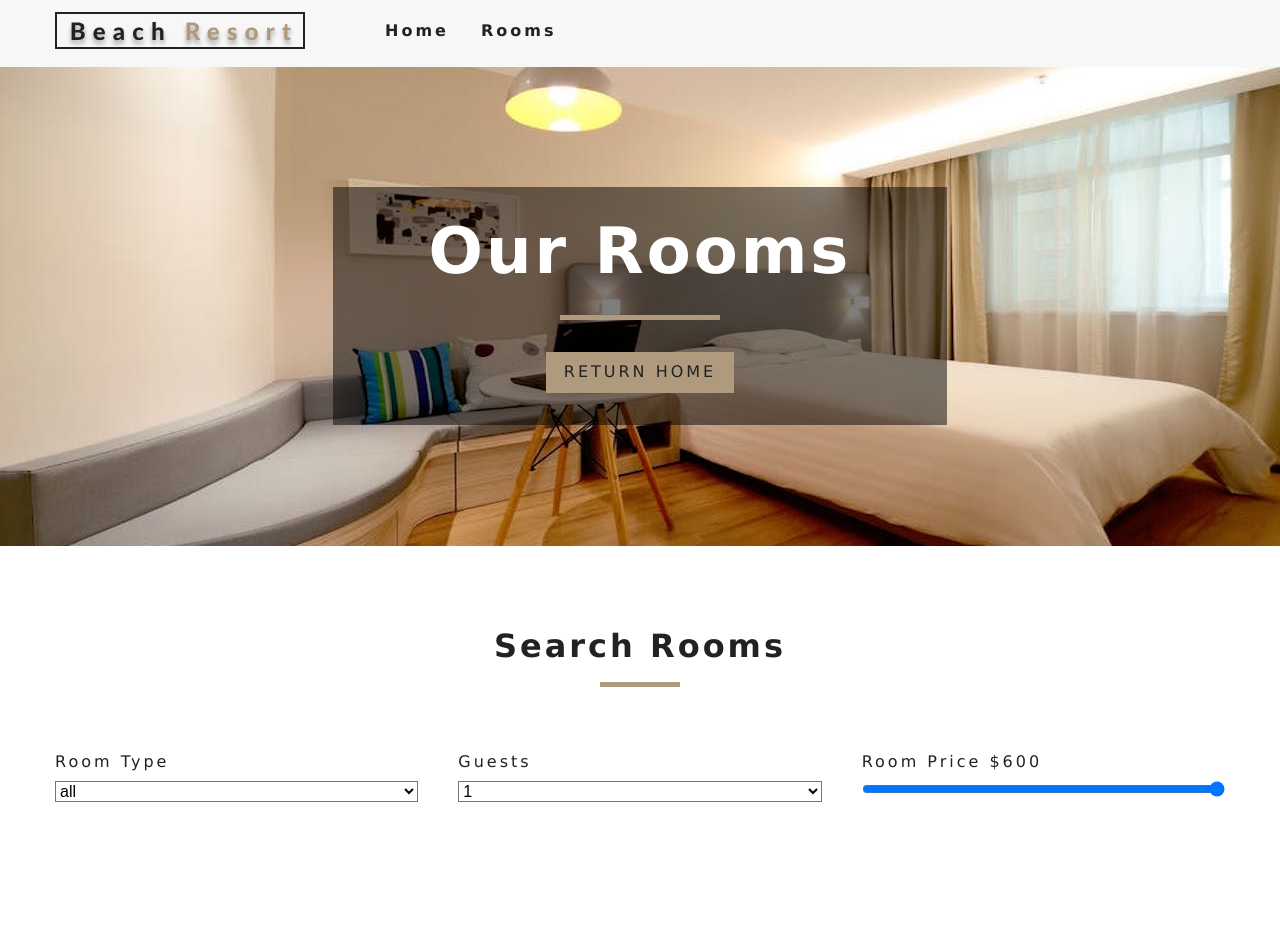
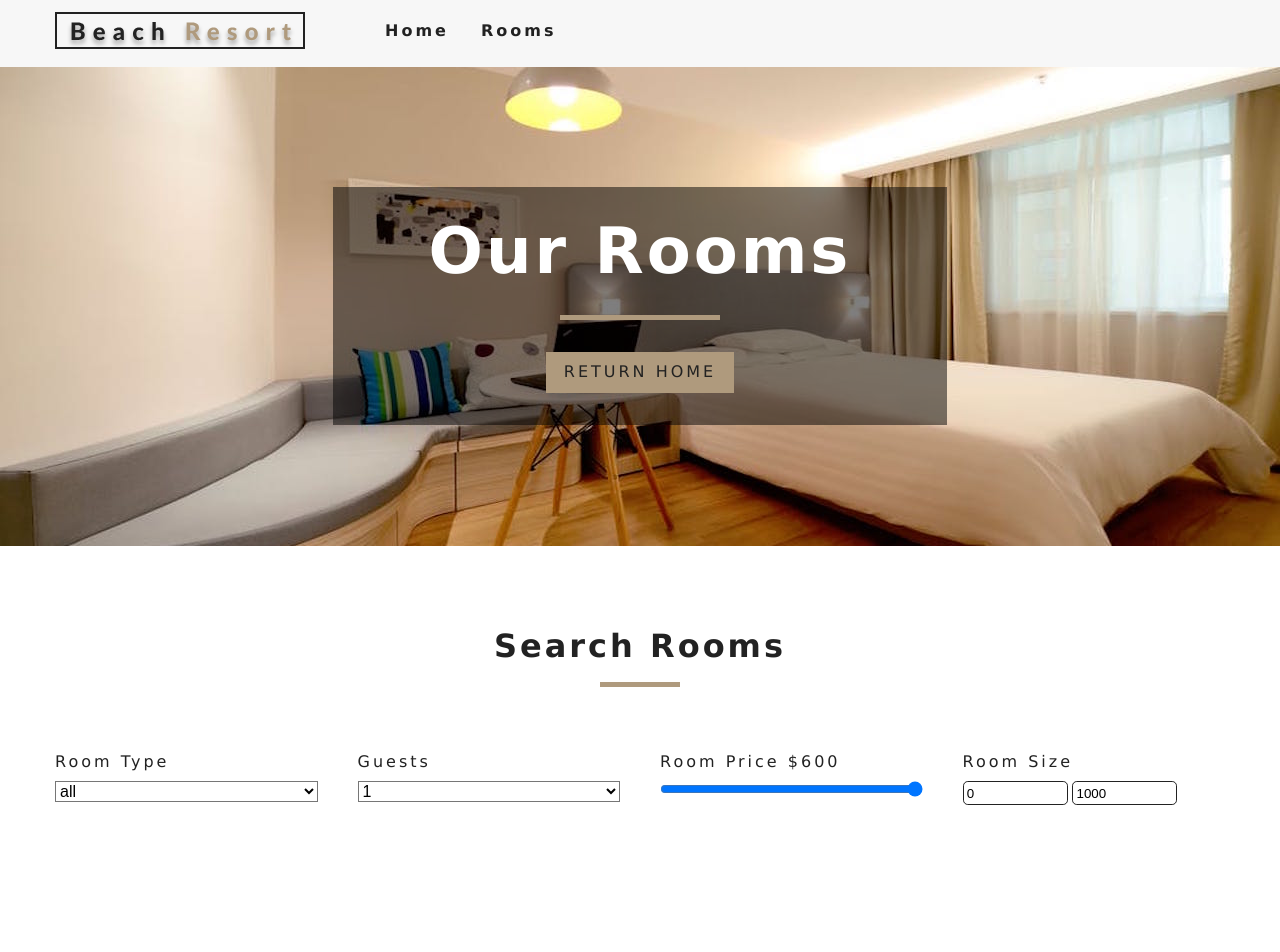
Before and after one commit to saryyevnd/resort-beach-react, a React (Create React App) app: page /rooms in a window 1280 px wide. Shown: the top 952 px of the page. Built offline with nearby package versions, Linux system fonts and the light colour scheme.

Commit message:
Complited (RoomsFilter comp) Size filter

```diff
--- a/src/components/RoomsFilter.js
+++ b/src/components/RoomsFilter.js
@@ -81,6 +81,31 @@ const RoomsFilter = ({ rooms }) => {
                     />
                 </div>
                 {/* end room price */}
+                {/* {size} */}
+                <div className='form-group'>
+                    <label htmlFor='size'>
+                        room size
+                    </label>
+                    <div className='size-inputs'>
+                        <input
+                            type='number'
+                            name='minSize'
+                            id='size'
+                            value={minSize}
+                            onChange={handleChange}
+                            className='size-input'
+                        />
+                        <input
+                            type='number'
+                            name='maxSize'
+                            id='size'
+                            value={maxSize}
+                            onChange={handleChange}
+                            className='size-input'
+                        />
+                    </div>
+                </div>
+                {/* end of size */}
             </form>
         </section>
     )
```
